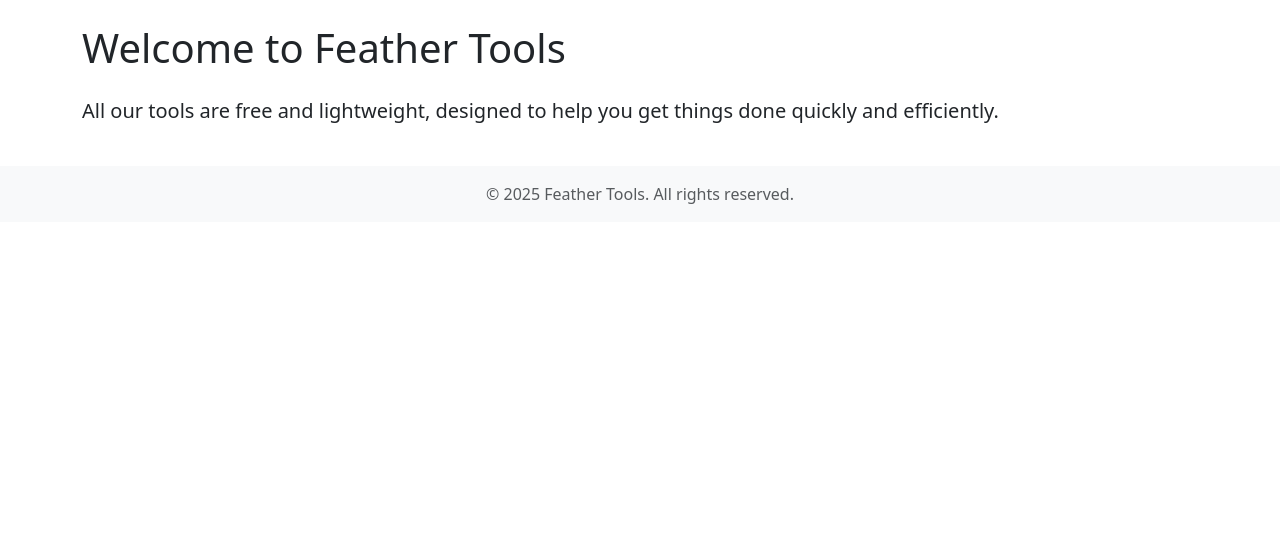
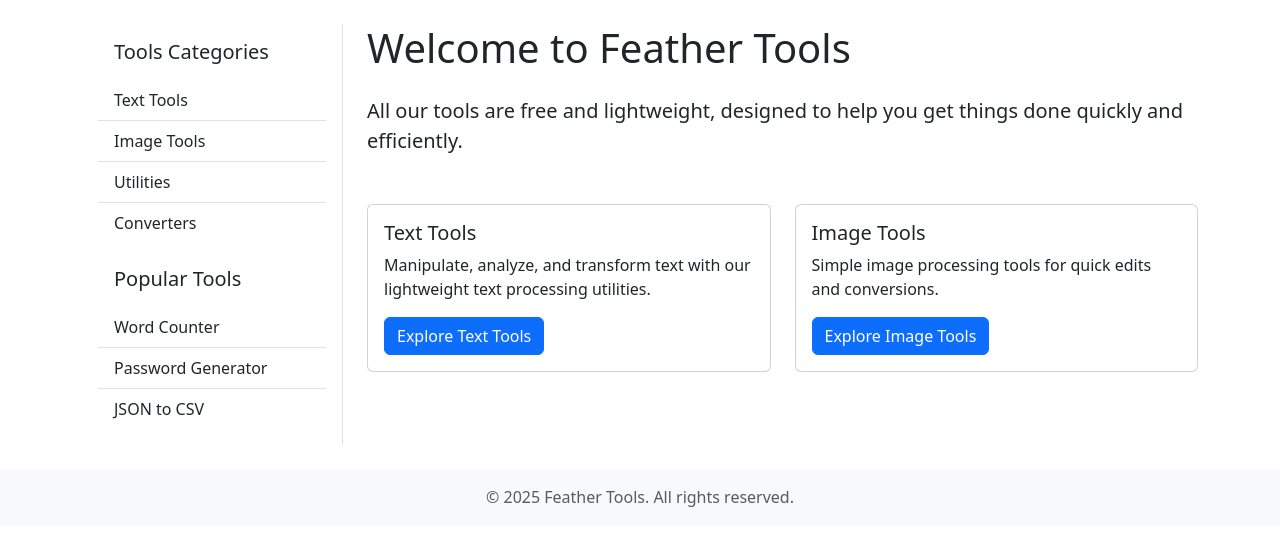
Before and after one commit to greatghoul/feather-tools, a Flask app: page / in a window 1280 px wide. Shown: the part 56-602 px from the top of the page. Run offline with Flask 3, Linux system fonts and the light colour scheme.

Commit message:
Enhance home page layout with sidebar and tool categories; add text and image tool cards

```diff
--- a/api/templates/home.html
+++ b/api/templates/home.html
@@ -3,10 +3,27 @@
 {% block title %}Home - Feather Tools{% endblock %}
 
 {% block content %}
-<div class="row">
-    <div class="col-md-12">
-        <h1 class="mb-4">Welcome to Feather Tools</h1>
-        <p class="lead">All our tools are <strong>free</strong> and <strong>lightweight</strong>, designed to help you get things done quickly and efficiently.</p>
+<h1 class="mb-4">Welcome to Feather Tools</h1>
+<p class="lead">All our tools are <strong>free</strong> and <strong>lightweight</strong>, designed to help you get things done quickly and efficiently.</p>
+
+<div class="row mt-5">
+    <div class="col-md-6 mb-4">
+        <div class="card h-100">
+            <div class="card-body">
+                <h5 class="card-title">Text Tools</h5>
+                <p class="card-text">Manipulate, analyze, and transform text with our lightweight text processing utilities.</p>
+                <a href="/tools/text" class="btn btn-primary">Explore Text Tools</a>
+            </div>
+        </div>
+    </div>
+    <div class="col-md-6 mb-4">
+        <div class="card h-100">
+            <div class="card-body">
+                <h5 class="card-title">Image Tools</h5>
+                <p class="card-text">Simple image processing tools for quick edits and conversions.</p>
+                <a href="/tools/images" class="btn btn-primary">Explore Image Tools</a>
+            </div>
+        </div>
     </div>
 </div>
 {% endblock %}
--- a/api/templates/layout.html
+++ b/api/templates/layout.html
@@ -32,7 +32,18 @@
     </nav>
 
     <main class="container py-4">
-        {% block content %}{% endblock %}
+        <div class="row">
+            {% if show_sidebar|default(true) %}
+            <div class="col-md-4 col-lg-3 d-md-block">
+                {% include "sidebar.html" %}
+            </div>
+            <div class="col-md-8 col-lg-9">
+            {% else %}
+            <div class="col-12">
+            {% endif %}
+                {% block content %}{% endblock %}
+            </div>
+        </div>
     </main>
 
     <footer class="footer mt-auto py-3 bg-light">
--- /dev/null
+++ b/api/templates/sidebar.html
@@ -0,0 +1,20 @@
+<div class="sidebar p-3 border-end">
+    <h5 class="sidebar-heading d-flex justify-content-between align-items-center px-3 mb-3">
+        <span>Tools Categories</span>
+    </h5>
+    <div class="list-group list-group-flush">
+        <a href="/tools/text" class="list-group-item list-group-item-action">Text Tools</a>
+        <a href="/tools/images" class="list-group-item list-group-item-action">Image Tools</a>
+        <a href="/tools/utilities" class="list-group-item list-group-item-action">Utilities</a>
+        <a href="/tools/converters" class="list-group-item list-group-item-action">Converters</a>
+    </div>
+
+    <h5 class="sidebar-heading d-flex justify-content-between align-items-center px-3 mt-4 mb-3">
+        <span>Popular Tools</span>
+    </h5>
+    <div class="list-group list-group-flush">
+        <a href="/tools/text/wordcount" class="list-group-item list-group-item-action">Word Counter</a>
+        <a href="/tools/utilities/password-generator" class="list-group-item list-group-item-action">Password Generator</a>
+        <a href="/tools/converters/json-to-csv" class="list-group-item list-group-item-action">JSON to CSV</a>
+    </div>
+</div>
```
